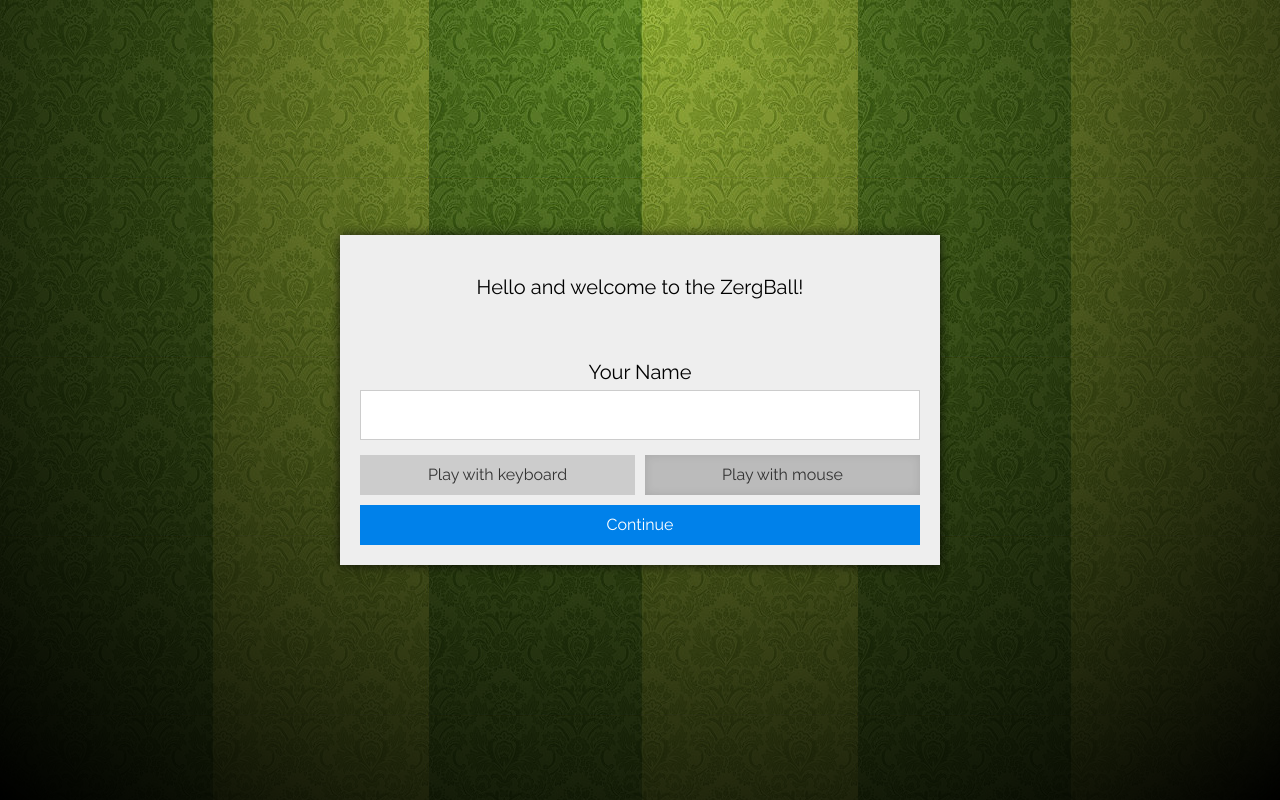
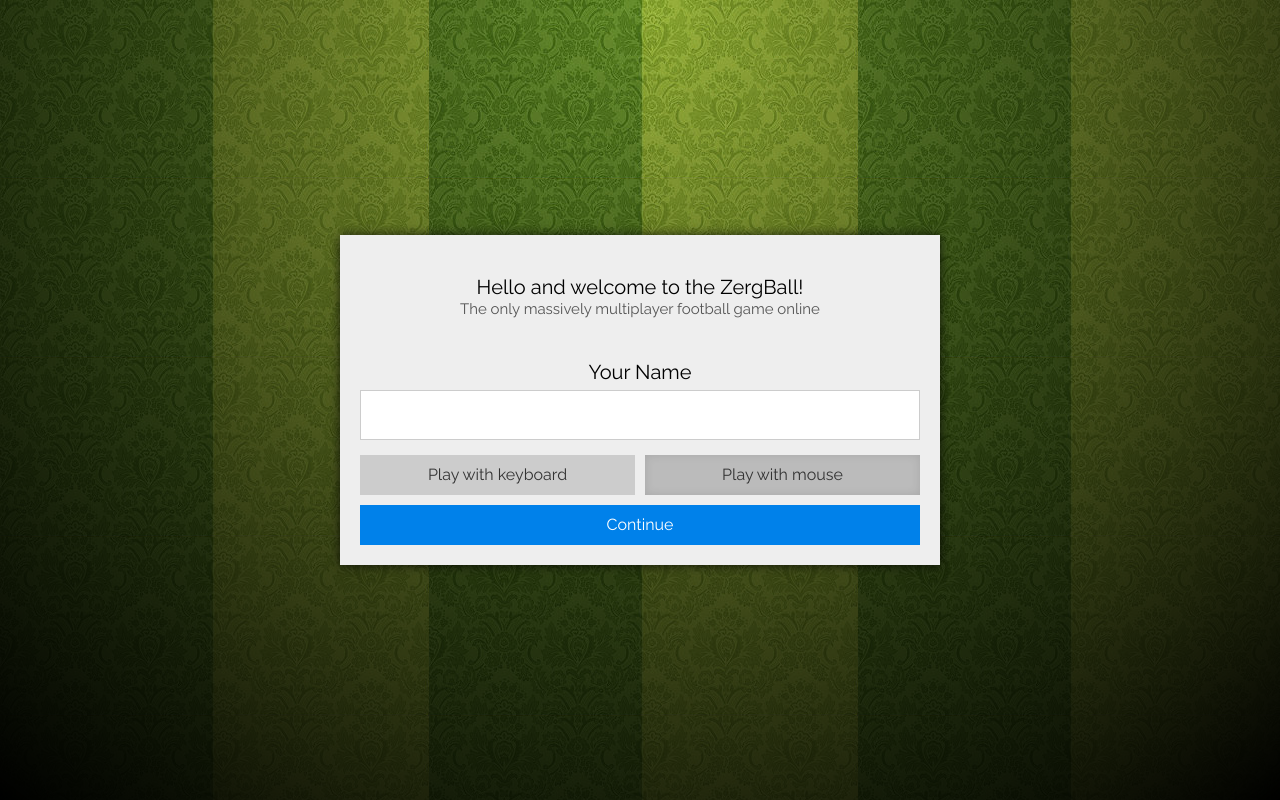
Before and after one commit to tlaanemaa/ZergBall, a website: page index.html in a window 1280 px wide. Drawn offline with Linux system fonts and the light colour scheme; no server answers.

Commit message:
Added some stuff to text page

```diff
--- a/index.html
+++ b/index.html
@@ -36,6 +36,8 @@
 				<div id="regBlock">
 					<p class="regTxt">
 						Hello and welcome to the ZergBall!
+					</p><p class="regTxtSecond">
+						The only massively multiplayer football game online
 					</p>
 					<p class="nameHead">Your Name</p>
 					<input id="playerName" type="text" maxlength="25">
--- a/www/css/generalStyles.css
+++ b/www/css/generalStyles.css
@@ -239,6 +239,17 @@ p.regTxt {
 	top: 20px;
 	font-size: 20px;
 	text-align: center;
+}
+
+p.regTxtSecond {
+	position: absolute;
+	display: block;
+	left: 0px;
+	right: 0px;
+	top: 50px;
+	font-size: 15px;
+	text-align: center;
+	color: #555555;
 }
 
 p.nameHead {
```
